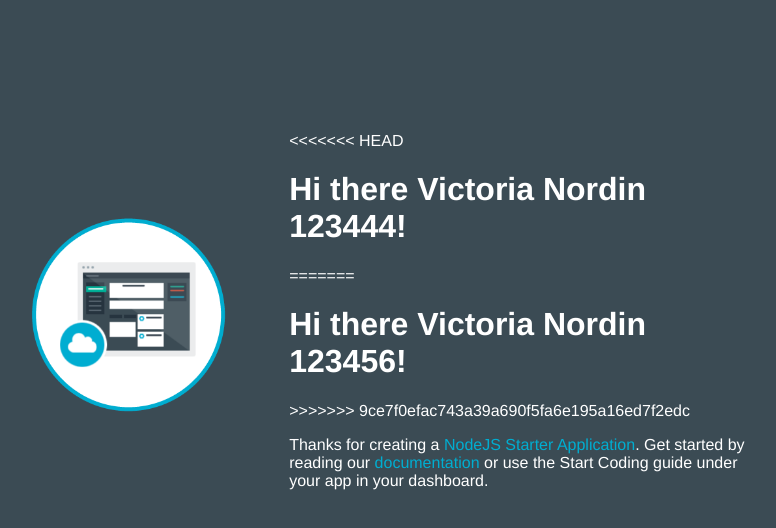
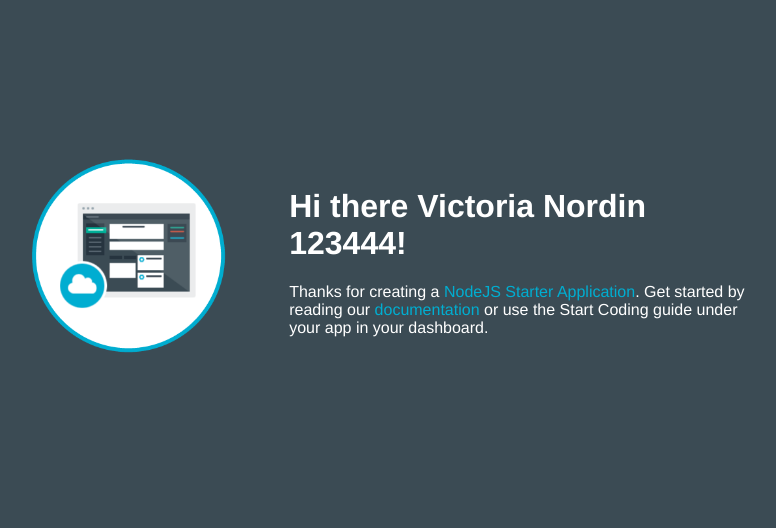
Before and after one commit to vnordin/victest, a website: page public/index.html in a window 1280 px wide. Shown: the whole page, without its empty margins (253-1029 px from the left). Drawn offline with Linux system fonts and the light colour scheme.

Commit message:
change merge

```diff
--- a/public/index.html
+++ b/public/index.html
@@ -16,11 +16,7 @@
           <img class = "newappIcon" src="images/newapp-icon.png">
         <td>
 
-<<<<<<< HEAD
             <h1>Hi there Victoria Nordin 123444!</h1>
-=======
-            <h1>Hi there Victoria Nordin 123456!</h1>
->>>>>>> 9ce7f0efac743a39a690f5fa6e195a16ed7f2edc
 
           <p>Thanks for creating a
             <span class = "blue">NodeJS Starter Application</span>.
```
